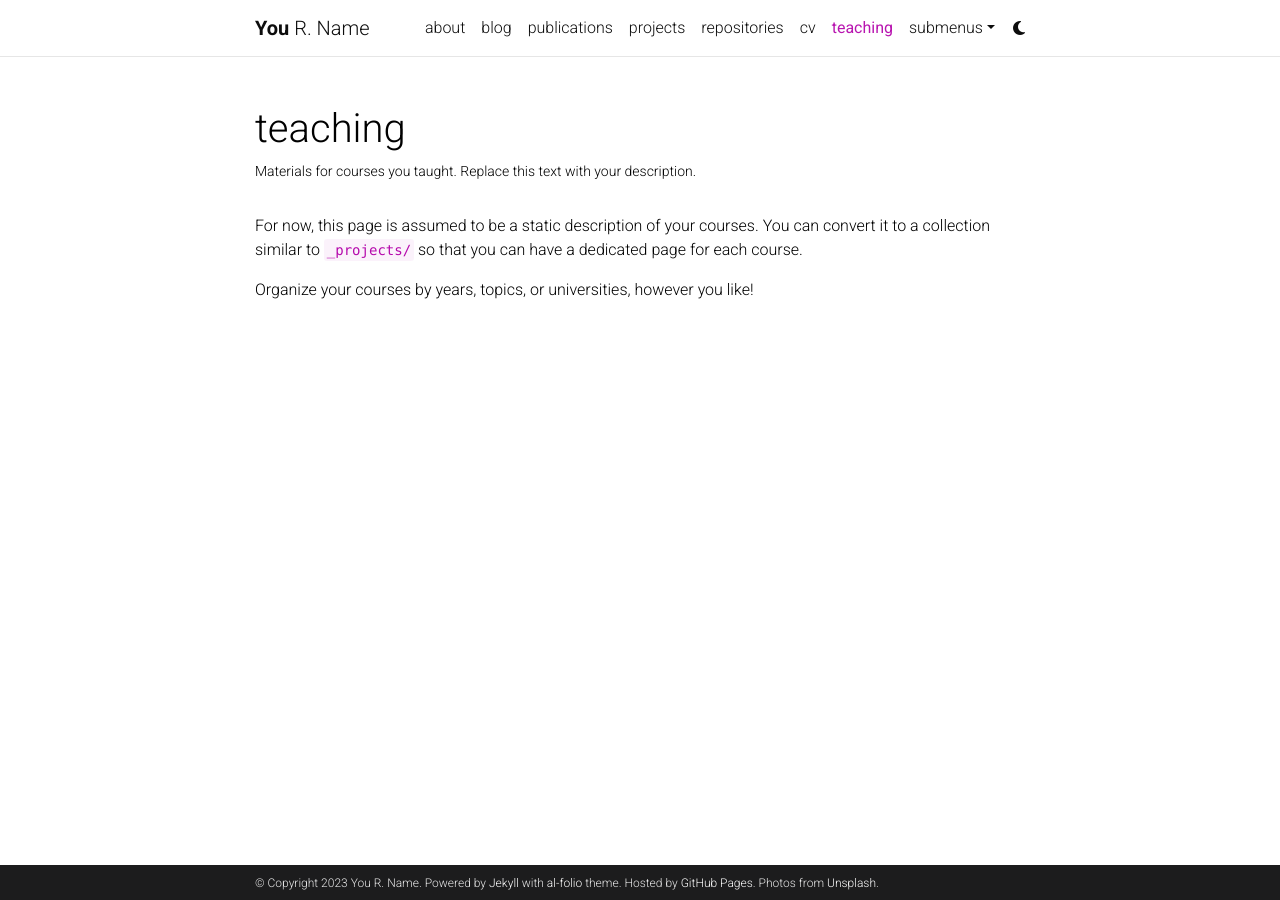
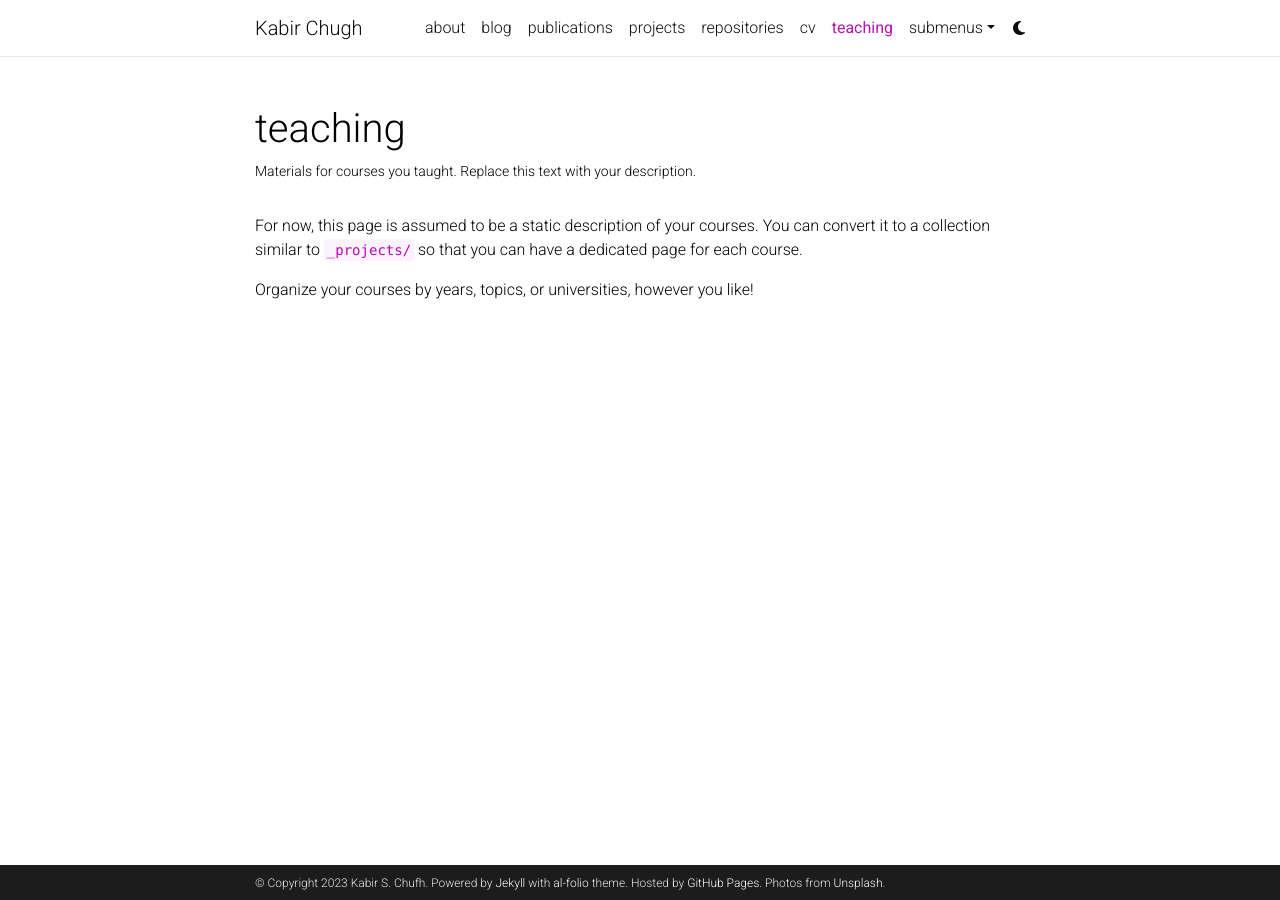
Before and after one commit to kabir-chugh/kabir-chugh.github.io, a Jekyll site: the page built from _pages/teaching.md, in a window 1280 px wide. Built offline with Jekyll 4.4.1, drawn with Linux system fonts in a browser that asks for light colours; comment, search, counter and statistics services are not loaded; a style sheet for code colours, icons or effects is not loaded.

Commit message:
Update _config.yml

```diff
--- a/_config.yml
+++ b/_config.yml
@@ -2,11 +2,11 @@
 # Site settings
 # -----------------------------------------------------------------------------
 
-title: blank # the website title (if blank, full name will be used instead)
-first_name: You
-middle_name: R.
-last_name: Name
-email: you@example.com
+title: "Kabir Chugh" # the website title (if blank, full name will be used instead)
+first_name: Kabir
+middle_name: S.
+last_name: Chufh
+email: kabirchugh@icloud.com
 description: > # the ">" symbol means to ignore newlines until "footer_text:"
   A simple, whitespace theme for academics. Based on [*folio](https://github.com/bogoli/-folio) design.
 footer_text: >
@@ -18,7 +18,7 @@
 lang: en # the language of your site (for example: en, fr, cn, ru, etc.)
 icon: ⚛️  # the emoji used as the favicon (alternatively, provide image name in /assets/img/)
 
-url: https://alshedivat.github.io # the base hostname & protocol for your site
+url: https://kabir-chugh.github.io # the base hostname & protocol for your site
 baseurl: /al-folio # the subpath of your site, e.g. /blog/
 last_updated: false # set to true if you want to display last updated in the footer
 impressum_path:  # set to path to include impressum link in the footer, use the same path as permalink in a page, helps to conform with EU GDPR
```
